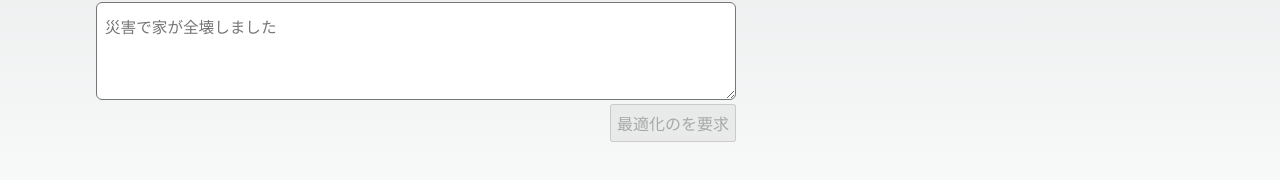
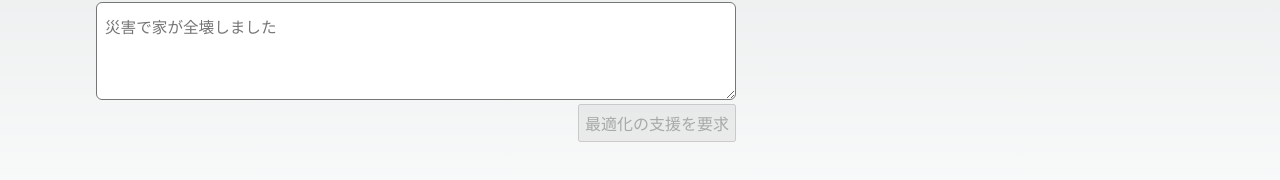
Before and after one commit to yuiseki/OPTIMIZER, a Next.js app: page / in a window 1280 px wide. Shown: the part 482-662 px from the top of the page. Built offline with nearby package versions, Linux system fonts and the light colour scheme.

Commit message:
fix typo

```diff
--- a/src/pages/index.tsx
+++ b/src/pages/index.tsx
@@ -194,7 +194,7 @@ export default function Home() {
           <div style={{ textAlign: "right", width: "100%" }}>
             <input
               type="button"
-              value="最適化のを要求"
+              value="最適化の支援を要求"
               onClick={submit}
               disabled={responding}
               style={{
```
